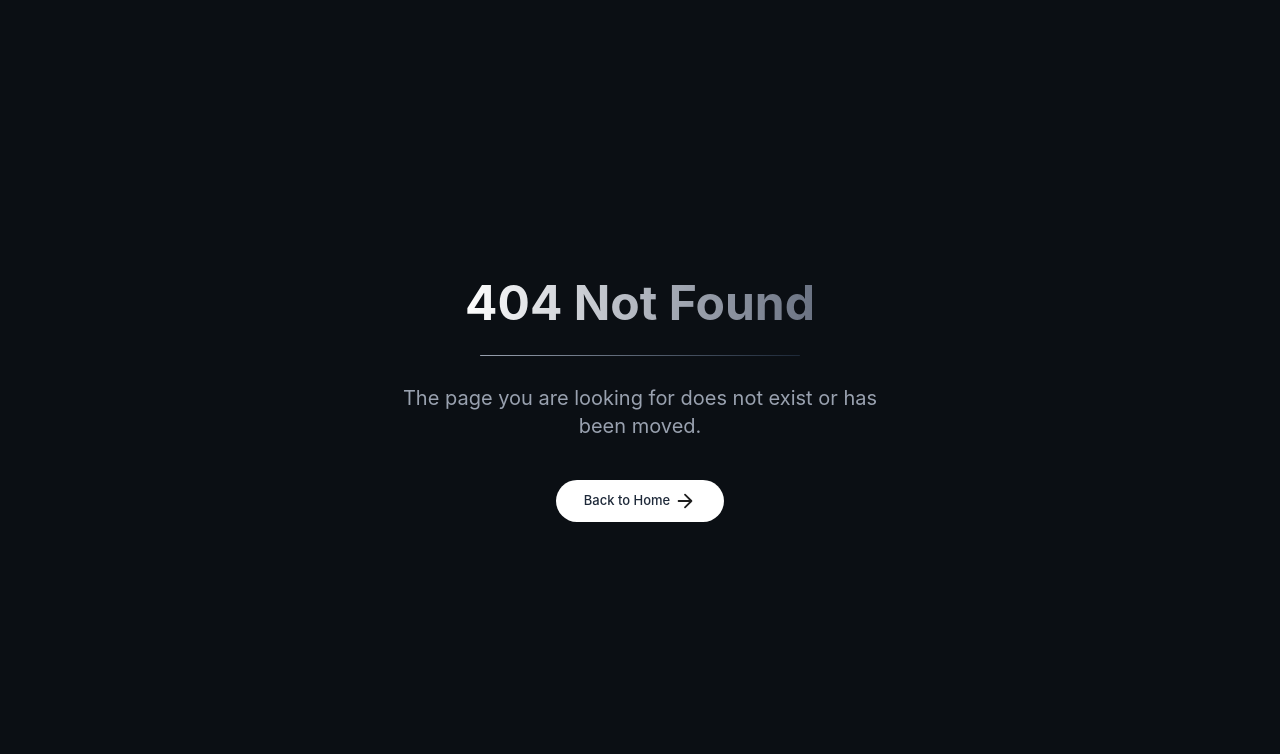
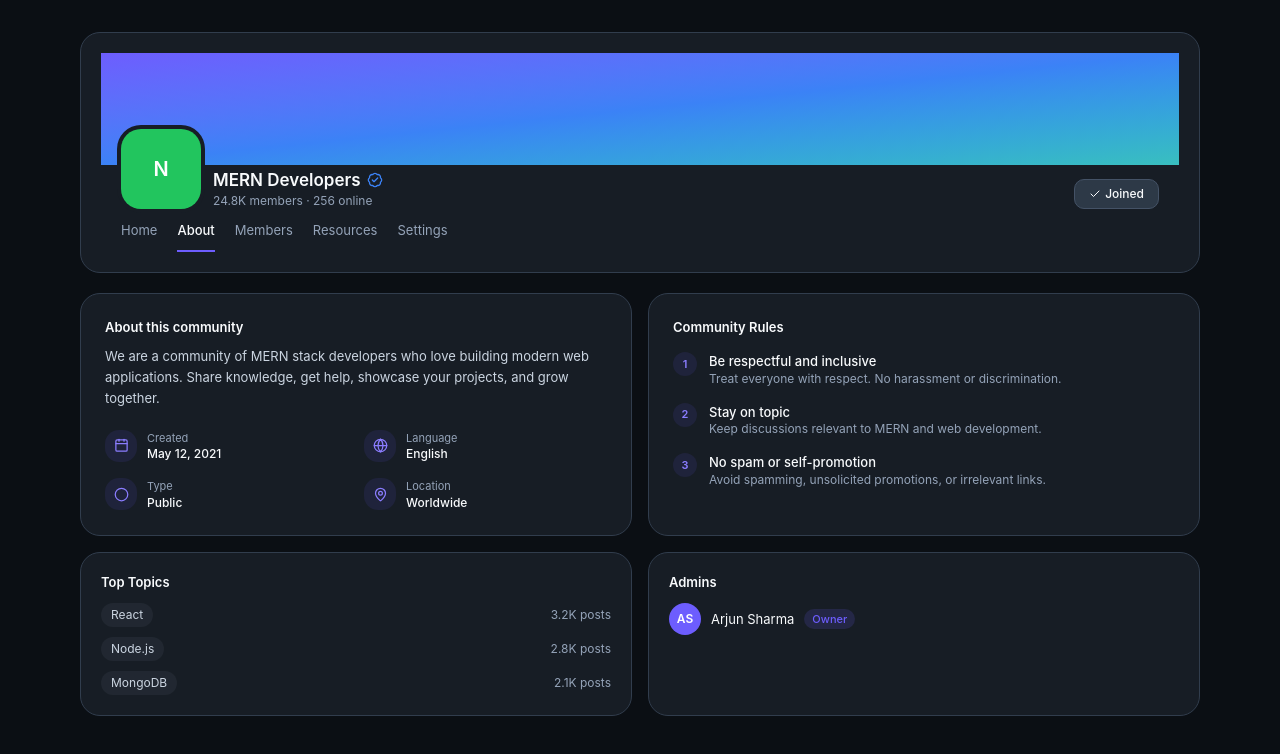
Before and after one commit to harshrajput-0/Sangum-Frontend, a Next.js app: page /communities/1/about in a window 1280 px wide. Before the commit this address had no page. Shown: the top 754 px of the page. Built offline with nearby package versions, Linux system fonts and the light colour scheme.

Commit message:
Community About Added

```diff
--- /dev/null
+++ b/src/app/(app)/communities/[slug]/about/page.tsx
@@ -0,0 +1,19 @@
+import {
+  CommunityAboutShell,
+  mockAboutInfo,
+  mockRules,
+  mockTopTopics,
+  mockAdmins,
+} from "@/modules/communities/community-about"
+
+export default function CommunityAboutPage() {
+  // TODO: Replace with Express API integration — GET /api/communities/:slug/about
+  return (
+    <CommunityAboutShell
+      aboutInfo={mockAboutInfo}
+      rules={mockRules}
+      topTopics={mockTopTopics}
+      admins={mockAdmins}
+    />
+  );
+}
--- /dev/null
+++ b/src/modules/communities/community-about/CommunityAboutShell.tsx
@@ -0,0 +1,32 @@
+import { AboutInfoCard } from "./components/AboutInfoCard";
+import { CommunityRulesList } from "./components/CommunityRulesList";
+import { TopTopicsList } from "./components/TopTopicsList";
+import { AdminsList } from "./components/AdminsList";
+import { CommunityAboutInfo, AboutRule, TopTopic, AdminMember } from "./types";
+
+interface CommunityAboutShellProps {
+  aboutInfo: CommunityAboutInfo;
+  rules: AboutRule[];
+  topTopics: TopTopic[];
+  admins: AdminMember[];
+}
+
+export function CommunityAboutShell({
+  aboutInfo,
+  rules,
+  topTopics,
+  admins,
+}: CommunityAboutShellProps) {
+  return (
+    <div>
+      <div className="grid grid-cols-1 gap-4 lg:grid-cols-2">
+        <AboutInfoCard info={aboutInfo} />
+        <CommunityRulesList rules={rules} />
+      </div>
+      <div className="mt-4 grid grid-cols-1 gap-4 sm:grid-cols-2">
+        <TopTopicsList topics={topTopics} />
+        <AdminsList admins={admins} />
+      </div>
+    </div>
+  );
+}
--- /dev/null
+++ b/src/modules/communities/community-about/components/AboutInfoCard.tsx
@@ -0,0 +1,28 @@
+import { Card } from "@/shared/components/ui";
+import { CommunityAboutInfo } from "../types";
+
+interface AboutInfoCardProps {
+  info: CommunityAboutInfo;
+}
+
+export function AboutInfoCard({ info }: AboutInfoCardProps) {
+  return (
+    <Card>
+      <p className="mb-2.5 text-sm font-semibold text-text">About this community</p>
+      <p className="mb-5 text-sm leading-relaxed text-text-secondary">{info.description}</p>
+      <div className="grid grid-cols-2 gap-4">
+        {info.stats.map((stat) => (
+          <div key={stat.label} className="flex items-center gap-2.5">
+            <span className="flex h-8 w-8 shrink-0 items-center justify-center rounded-lg bg-primary/10 text-primary-light">
+              <stat.icon size={15} />
+            </span>
+            <div>
+              <p className="text-[11px] text-text-muted">{stat.label}</p>
+              <p className="text-xs font-medium text-text">{stat.value}</p>
+            </div>
+          </div>
+        ))}
+      </div>
+    </Card>
+  );
+}
--- /dev/null
+++ b/src/modules/communities/community-about/components/AdminsList.tsx
@@ -0,0 +1,23 @@
+import { Card, Avatar, RoleBadge } from "@/modules/communities/shared/components/ui";
+import { AdminMember } from "../types";
+
+interface AdminsListProps {
+  admins: AdminMember[];
+}
+
+export function AdminsList({ admins }: AdminsListProps) {
+  return (
+    <Card>
+      <p className="mb-3 text-sm font-semibold text-text">Admins</p>
+      <div className="space-y-2.5">
+        {admins.map((admin) => (
+          <div key={admin.id} className="flex items-center gap-2.5">
+            <Avatar label={admin.avatarLabel} imageUrl={admin.avatarImageUrl} size="xs" />
+            <span className="text-sm text-text">{admin.name}</span>
+            <RoleBadge role="admin" />
+          </div>
+        ))}
+      </div>
+    </Card>
+  );
+}
--- /dev/null
+++ b/src/modules/communities/community-about/components/CommunityRulesList.tsx
@@ -0,0 +1,27 @@
+import { Card } from "@/shared/components/ui";
+import { AboutRule } from "../types";
+
+interface CommunityRulesListProps {
+  rules: AboutRule[];
+}
+
+export function CommunityRulesList({ rules }: CommunityRulesListProps) {
+  return (
+    <Card>
+      <p className="mb-4 text-sm font-semibold text-text">Community Rules</p>
+      <div className="space-y-4">
+        {rules.map((rule, index) => (
+          <div key={rule.title} className="flex gap-3">
+            <span className="flex h-6 w-6 shrink-0 items-center justify-center rounded-full bg-primary/10 text-[11px] font-semibold text-primary-light">
+              {index + 1}
+            </span>
+            <div>
+              <p className="text-sm font-medium text-text">{rule.title}</p>
+              <p className="text-xs text-text-muted">{rule.description}</p>
+            </div>
+          </div>
+        ))}
+      </div>
+    </Card>
+  );
+}
--- /dev/null
+++ b/src/modules/communities/community-about/components/TopTopicsList.tsx
@@ -0,0 +1,22 @@
+import { Card, Tag } from "@/modules/communities/shared/components/ui";
+import { TopTopic } from "../types";
+
+interface TopTopicsListProps {
+  topics: TopTopic[];
+}
+
+export function TopTopicsList({ topics }: TopTopicsListProps) {
+  return (
+    <Card>
+      <p className="mb-3 text-sm font-semibold text-text">Top Topics</p>
+      <div className="space-y-2.5">
+        {topics.map((topic) => (
+          <div key={topic.label} className="flex items-center justify-between">
+            <Tag label={topic.label} />
+            <span className="text-xs text-text-muted">{topic.postCountLabel}</span>
+          </div>
+        ))}
+      </div>
+    </Card>
+  );
+}
--- /dev/null
+++ b/src/modules/communities/community-about/index.ts
@@ -0,0 +1,7 @@
+export * from "./types";
+export * from "./mock";
+export * from "./CommunityAboutShell";
+export * from "./components/AboutInfoCard";
+export * from "./components/CommunityRulesList";
+export * from "./components/TopTopicsList";
+export * from "./components/AdminsList";
--- /dev/null
+++ b/src/modules/communities/community-about/mock.ts
@@ -0,0 +1,42 @@
+import { Calendar, Globe, Circle, MapPin } from "lucide-react";
+import { CommunityAboutInfo, AboutRule, TopTopic, AdminMember } from "./types";
+
+// TODO: Replace with Express API integration — GET /api/communities/:slug/about
+export const mockAboutInfo: CommunityAboutInfo = {
+  description:
+    "We are a community of MERN stack developers who love building modern web applications. Share knowledge, get help, showcase your projects, and grow together.",
+  stats: [
+    { icon: Calendar, label: "Created", value: "May 12, 2021" },
+    { icon: Globe, label: "Language", value: "English" },
+    { icon: Circle, label: "Type", value: "Public" },
+    { icon: MapPin, label: "Location", value: "Worldwide" },
+  ],
+};
+
+// TODO: Replace with Express API integration — GET /api/communities/:slug/rules
+export const mockRules: AboutRule[] = [
+  {
+    title: "Be respectful and inclusive",
+    description: "Treat everyone with respect. No harassment or discrimination.",
+  },
+  {
+    title: "Stay on topic",
+    description: "Keep discussions relevant to MERN and web development.",
+  },
+  {
+    title: "No spam or self-promotion",
+    description: "Avoid spamming, unsolicited promotions, or irrelevant links.",
+  },
+];
+
+// TODO: Replace with Express API integration — GET /api/communities/:slug/topics
+export const mockTopTopics: TopTopic[] = [
+  { label: "React", postCountLabel: "3.2K posts" },
+  { label: "Node.js", postCountLabel: "2.8K posts" },
+  { label: "MongoDB", postCountLabel: "2.1K posts" },
+];
+
+// TODO: Replace with Express API integration — GET /api/communities/:slug/admins
+export const mockAdmins: AdminMember[] = [
+  { id: "admin-1", name: "Arjun Sharma", avatarLabel: "AS" },
+];
--- /dev/null
+++ b/src/modules/communities/community-about/types.ts
@@ -0,0 +1,29 @@
+import { LucideIcon } from "lucide-react";
+
+export interface AboutStat {
+  icon: LucideIcon;
+  label: string;
+  value: string;
+}
+
+export interface AboutRule {
+  title: string;
+  description: string;
+}
+
+export interface TopTopic {
+  label: string;
+  postCountLabel: string;
+}
+
+export interface AdminMember {
+  id: string;
+  name: string;
+  avatarLabel: string;
+  avatarImageUrl?: string;
+}
+
+export interface CommunityAboutInfo {
+  description: string;
+  stats: AboutStat[];
+}
```
